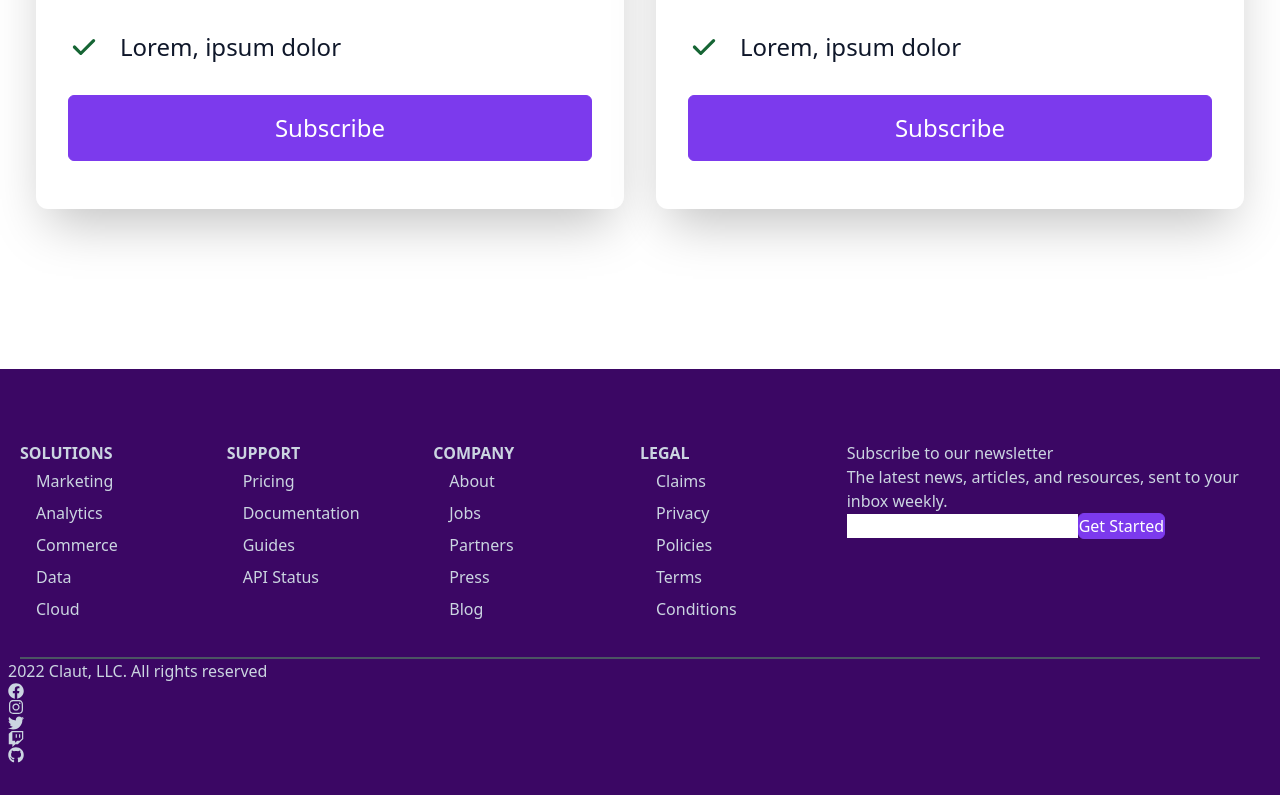
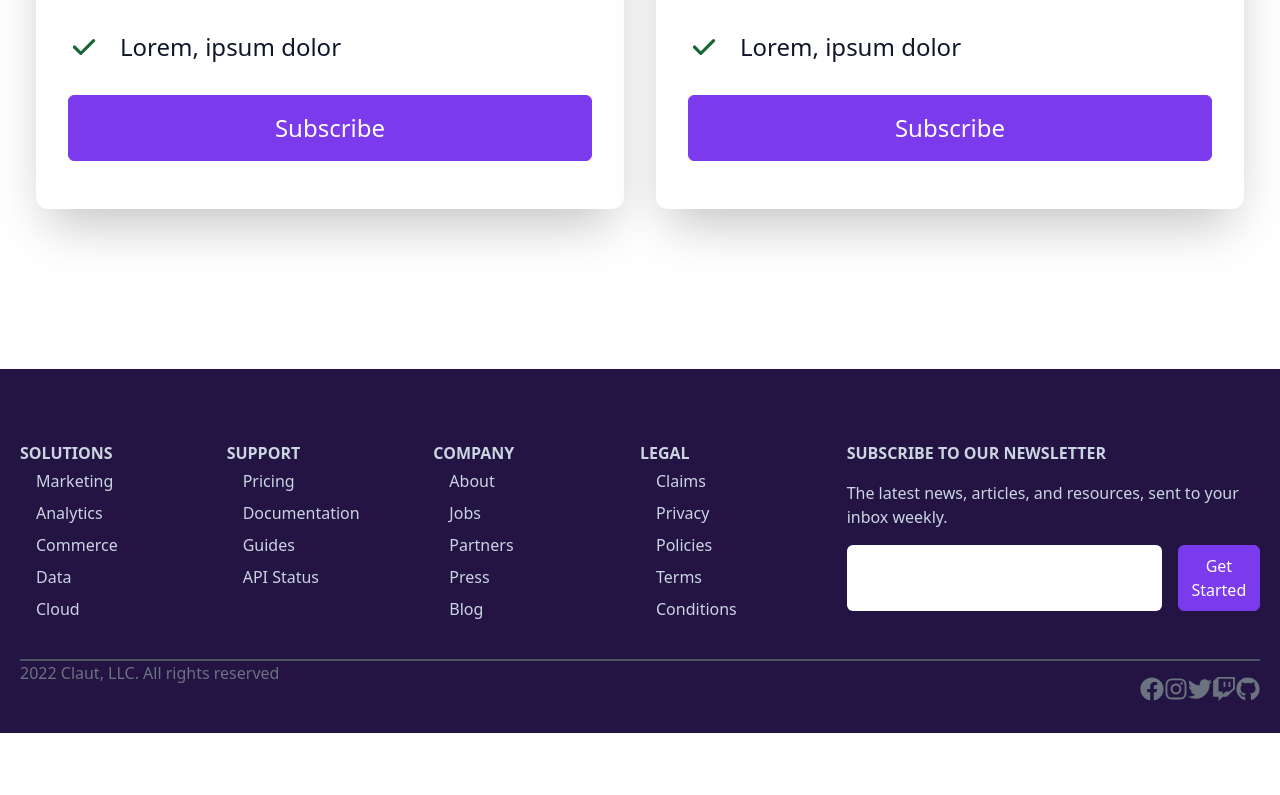
Before and after one commit to radosav-perisic/claut, a React (Vite) app: page / in a window 1280 px wide. Shown: the part 3863-4658 px from the top of the page. After the commit the page ends 4596 px from the top, so only its background shows below. Built offline with nearby package versions, Linux system fonts and the light colour scheme.

Commit message:
Updated newsletter and copyright styles in Footer

```diff
--- a/src/components/Footer.jsx
+++ b/src/components/Footer.jsx
@@ -5,7 +5,7 @@ import {
 
 const Footer = () => {
   return (
-    <div name='footer' className='w-full mt-24 bg-purple-950 text-slate-300 py-8 px-2 '>
+    <div name='footer' className='w-full mt-24 bg-[#231444] text-slate-300 py-8 px-2 '>
         <div className='max-w-[1240px] mx-auto grid grid-cols-2 md:grid-cols-6 border-b-2 border-gray-600 py-8'>
             <div>
                 <h6 className='font-bold uppercase pt-2'>Solutions</h6>
@@ -47,17 +47,17 @@ const Footer = () => {
                 </ul>
             </div>
             <div className='col-span-2 pt-8 md:pt-2'>
-               <p>Subscribe to our newsletter</p>
-               <p>The latest news, articles, and resources, sent to your inbox weekly.</p>
-               <form>
-                <input type="email" />
-                <button>Get Started</button>
+               <p className='font-bold uppercase'>Subscribe to our newsletter</p>
+               <p className='py-4 '>The latest news, articles, and resources, sent to your inbox weekly.</p>
+               <form className='flex flex-col sm:flex-row'>
+                <input className='w-full p-2 mr-4 rounded-md mb-4' type="email" />
+                <button className='p-2 mb-4'>Get Started</button>
                </form>
             </div>
         </div>
-        <div>
+        <div className='flex max-w-[1240px] m-auto justify-between sm:flex-row text-center text-gray-500'>
             <p>2022 Claut, LLC. All rights reserved</p>
-            <div>
+            <div className='flex justify-between sm:max-w-[300px] pt-4 text-2xl'>
                 <FaFacebook />
                 <FaInstagram />
                 <FaTwitter />
```
